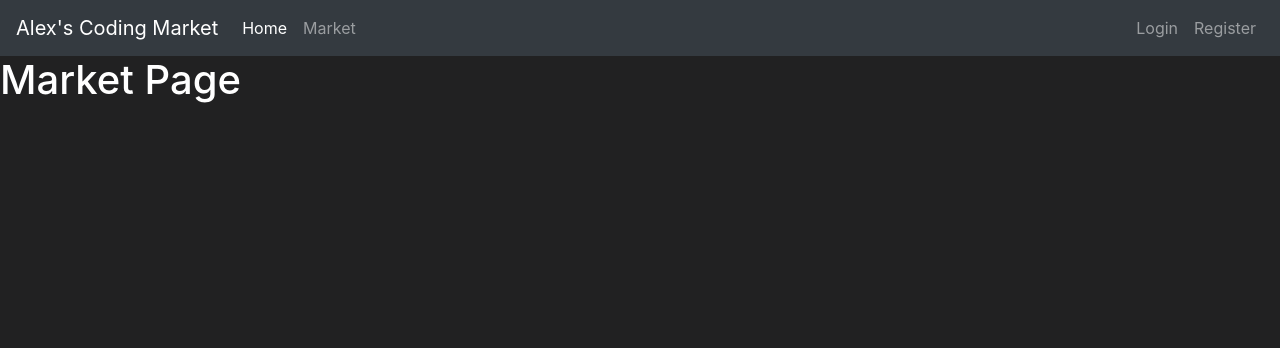
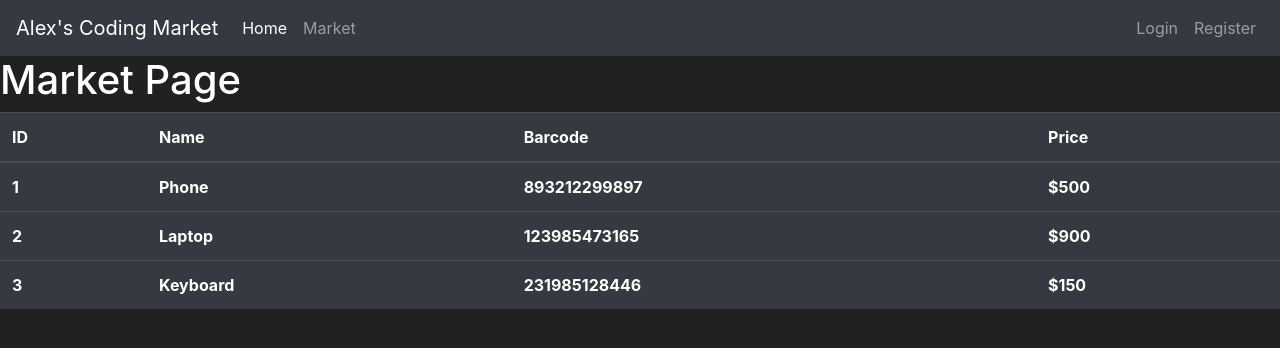
Before and after one commit to UkrainianProgrammer/Market, a Flask app: page /market in a window 1280 px wide. Shown: the top 348 px of the page. Run offline with Flask 3, Linux system fonts and the light colour scheme; lists and menus that the app fills with data are empty.

Commit message:
Added market.html

```diff
--- a/market.py
+++ b/market.py
@@ -9,4 +9,9 @@
 
 @app.route('/market')
 def market():
-    return render_template('market.html')
+    items = [
+        {'id': 1, 'name': 'Phone', 'barcode': '893212299897', 'price': 500},
+        {'id': 2, 'name': 'Laptop', 'barcode': '123985473165', 'price': 900},
+        {'id': 3, 'name': 'Keyboard', 'barcode': '231985128446', 'price': 150}
+    ]
+    return render_template('market.html', items=items)
--- a/templates/market.html
+++ b/templates/market.html
@@ -37,6 +37,28 @@
       </nav>
 
     <h1>Market Page</h1>
+    <table class="table table-hover table-dark">
+        <thead>
+            <tr>
+                <!-- Your Columns HERE -->
+                <th scope="col">ID</th>
+                <th scope="col">Name</th>
+                <th scope="col">Barcode</th>
+                <th scope="col">Price</th>
+            </tr>
+        </thead>
+        <tbody>
+            <!-- Your rows inside the table HERE: -->
+                {% for item in items %}
+                    <tr>
+                        <th scope="col">{{ item.id }}</th>
+                        <th scope="col">{{ item.name }}</th>
+                        <th scope="col">{{ item.barcode }}</th>
+                        <th scope="col">${{ item.price }}</th>
+                    </tr>
+                {% endfor %}
+        </tbody>
+    </table>
 
     <!-- Optional JavaScript; choose one of the two! -->
 
```
